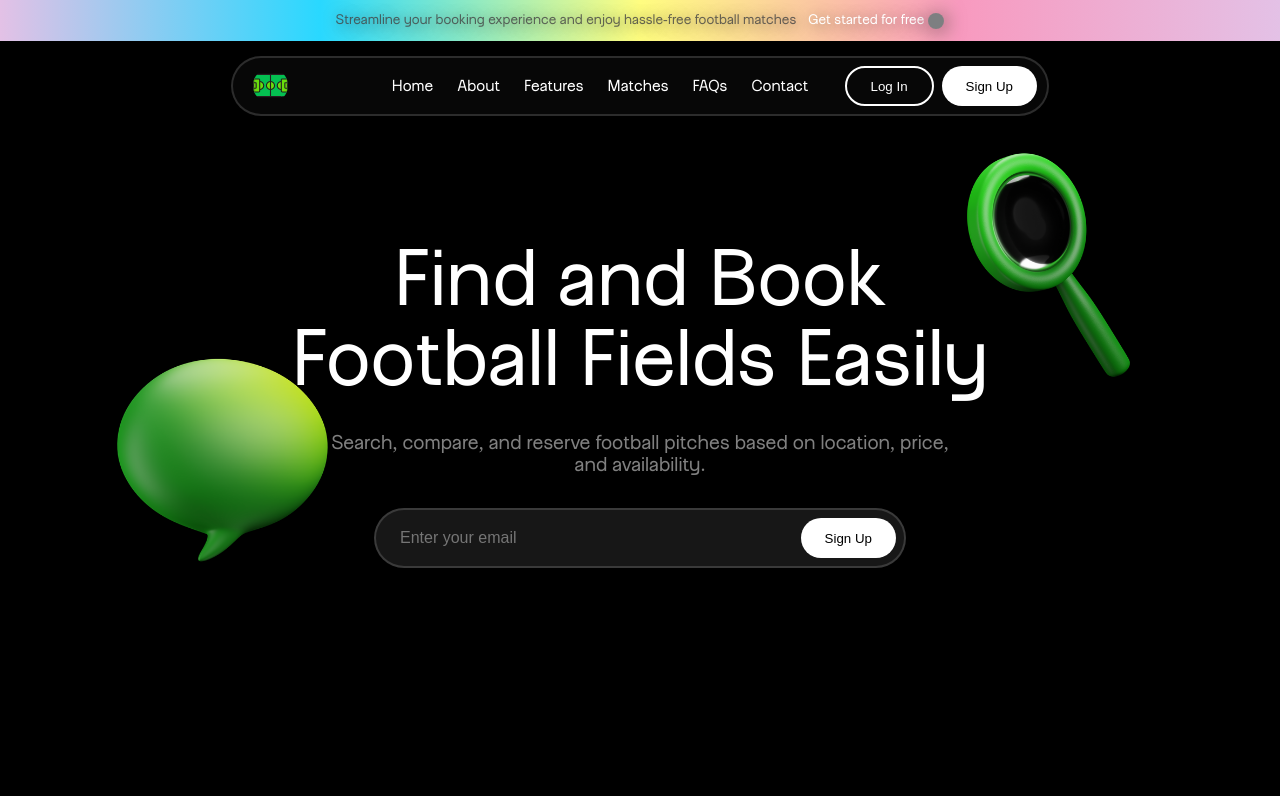
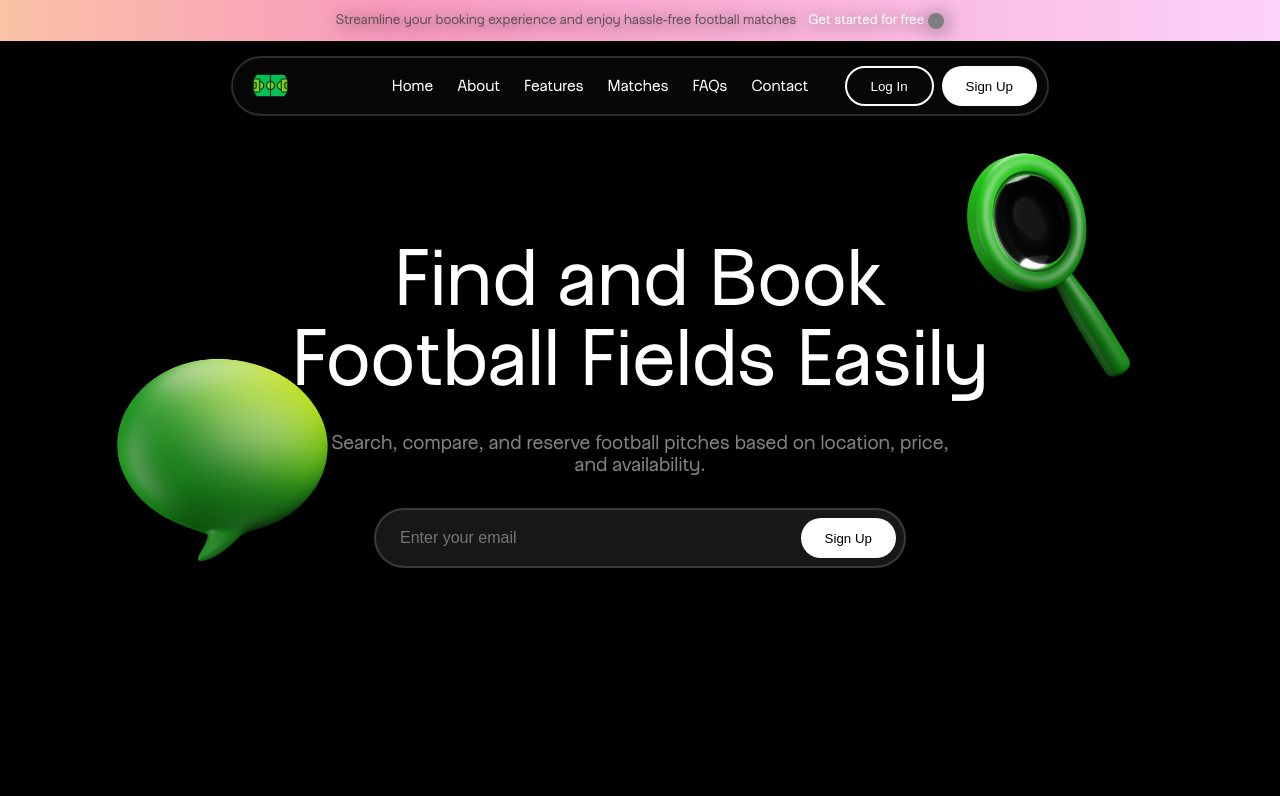
Before and after one commit to Sabillva/portfolio, a React (Vite) app: page / in a window 1280 px wide. Shown: the top 796 px of the page. Built offline with nearby package versions, Linux system fonts and the light colour scheme; grey boxes are pictures that could not be loaded.

Commit message:
banner section color

```diff
--- a/src/components/Header.jsx
+++ b/src/components/Header.jsx
@@ -42,6 +42,8 @@ function Header() {
           <img className="right-arrow" src={ArrowRight} alt="right arrow" />
         </div>
       </div>
+
+
 
       <div className="container">
         <div className={`nav-section ${isOpen ? "open" : ""}`}>
--- a/src/components/Hero.jsx
+++ b/src/components/Hero.jsx
@@ -19,8 +19,11 @@ function Hero() {
         animate={{ opacity: 1 }}
         transition={{ duration: 1.5 }}
         className="hero-container"
+        drag
+        dragSnapToOrigin
       >
         <h1 className="hero-h1">Find and Book Football Fields Easily</h1>
+
         <motion.img
           className="message"
           style={{ y: messageY }}
@@ -29,6 +32,7 @@ function Hero() {
           transition={{ type: "spring", stiffness: 200 }}
           src={Message}
           alt="message"
+          draggable="false"
         />
         <motion.img
           className="search"
@@ -41,7 +45,8 @@ function Hero() {
         />
 
         <p className="hero-p">
-        Search, compare, and reserve football pitches based on location, price, and availability.
+          Search, compare, and reserve football pitches based on location,
+          price, and availability.
         </p>
         <form className="hero-form">
           <input
--- a/src/components/index.css
+++ b/src/components/index.css
@@ -14,24 +14,36 @@ body {
   background-color: black;
 }
 
+@keyframes gradientMove {
+  50% {
+    background-position: 100% 50%;
+  }
+  100% {
+    background-position: 0% 50%;
+  }
+}
+
 .header-text {
   display: flex;
   justify-content: center;
   align-items: center;
   background-image: linear-gradient(
     to right,
-    rgba(252, 214, 255, 0.9),
+    rgba(252, 214, 255, 1),
     rgba(41, 216, 255, 1),
     rgba(255, 253, 128, 1),
     rgba(248, 154, 191, 1),
-    rgba(252, 214, 255, 0.9)
+    rgba(252, 214, 255, 1)
   );
+  background-size: 300% 100%; /* Rənglərin daha rahat hərəkət etməsi üçün */
+  animation: gradientMove 13s linear infinite; /* 13 saniyəlik yavaş animasiya */
   text-shadow: 2px 2px 15px rgba(0, 0, 0, 0.6);
   color: rgb(255, 255, 255);
   padding: 12px;
   font-size: 14px;
   gap: 12px;
 }
+
 
 .right-arrow {
   height: 16px;
```
